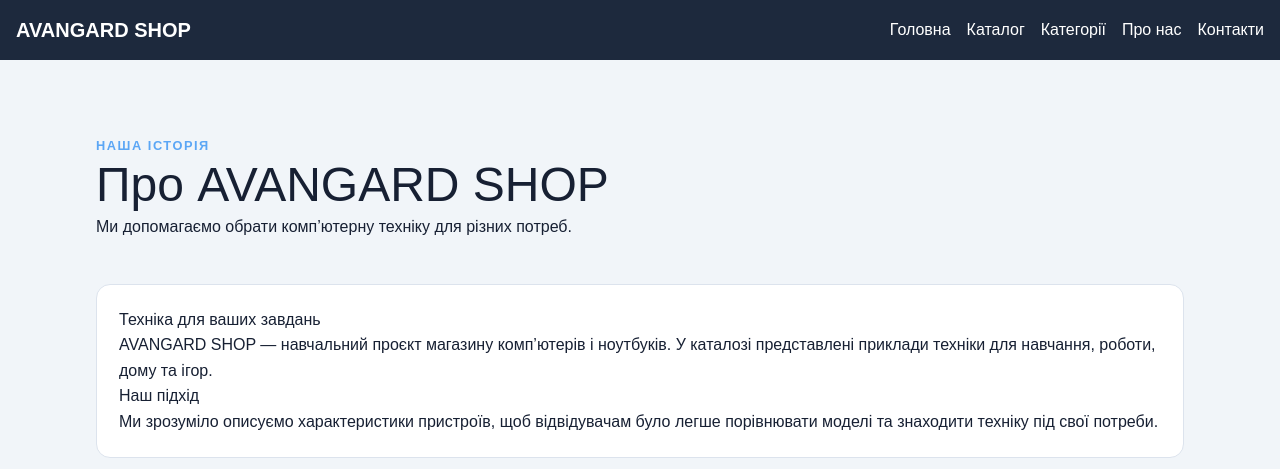
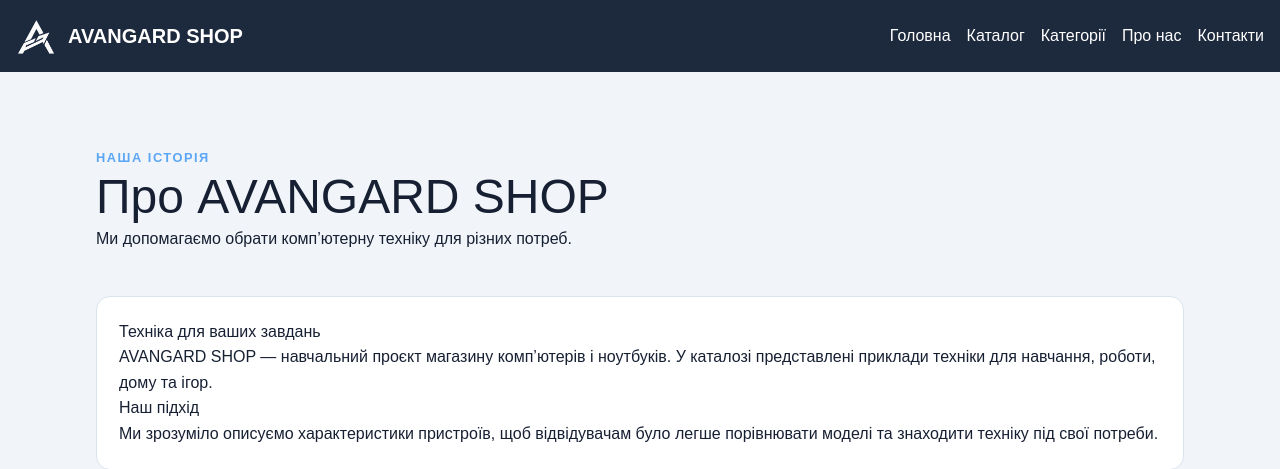
Before and after one commit to The-Avangard/lab-03, a Flask app: page /about in a window 1280 px wide. Shown: the top 469 px of the page. Run offline with Flask 3, Linux system fonts and the light colour scheme.

Commit message:
Добавив лого сайту

```diff
--- a/templates/base.html
+++ b/templates/base.html
@@ -50,7 +50,7 @@
             transform: translateY(-7px) rotate(-45deg);
         }
 
-        /* Білий текст у шапці, навіть якщо його колір задає style.css */
+        /* Білий текст у шапці */
         nav.bg-slate-800 a,
         nav.bg-slate-800 a:visited,
         nav.bg-slate-800 a:hover,
@@ -68,9 +68,14 @@
         <div class="container mx-auto flex justify-between items-center">
             <a
                 href="{{ url_for('home') }}"
-                class="text-white text-xl font-bold transition-transform duration-300 hover:scale-110"
+                class="flex items-center gap-3 text-xl font-bold text-white transition-transform duration-300 hover:scale-105"
             >
-                AVANGARD SHOP
+                <img
+                    src="{{ url_for('static', filename='css/avangard-logo.png') }}"
+                    alt="Емблема AVANGARD SHOP"
+                    class="h-10 w-10 object-contain"
+                >
+                <span>AVANGARD SHOP</span>
             </a>
 
             <!-- Меню для широких екранів -->
```
Also changed, not shown: static/css/avangard-logo.png (added).
